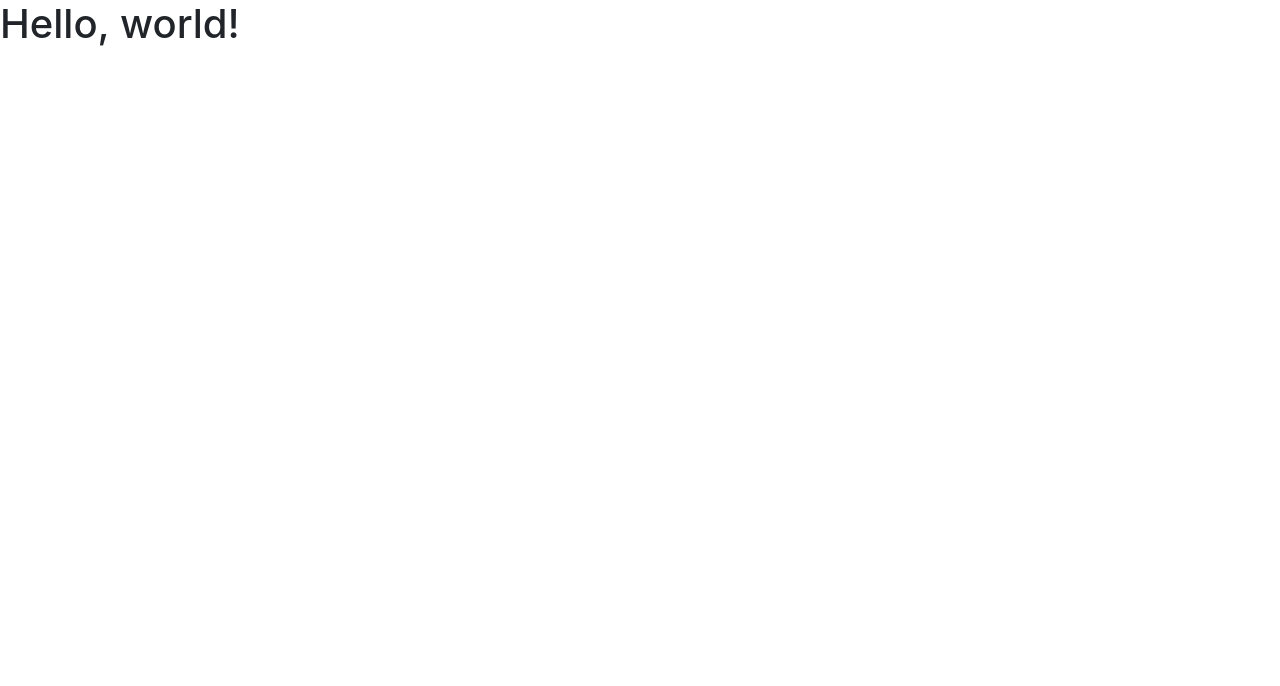
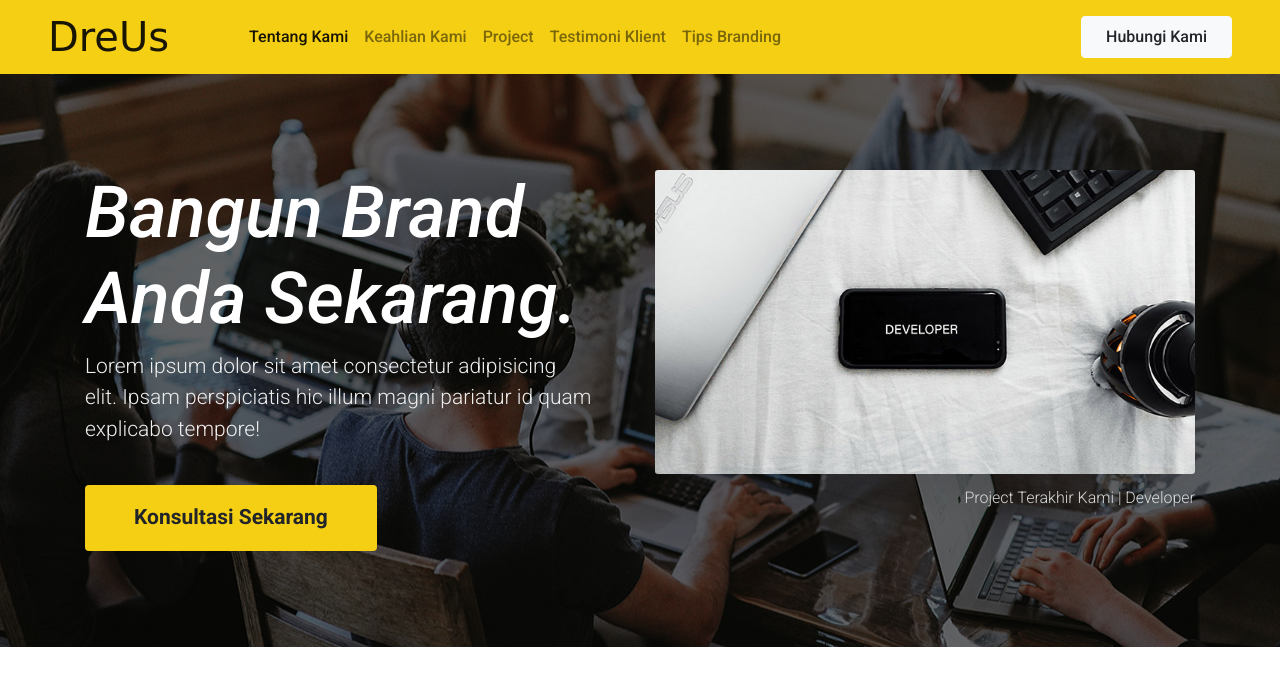
Before and after one commit to devxdreus/web-portfolio-3, a plain HTML site: page index.html in a window 1280 px wide. Drawn offline with Linux system fonts and the light colour scheme; a web font is replaced by a local one.

Commit message:
add navbar and banner

```diff
--- /dev/null
+++ b/css/global.css
@@ -0,0 +1,28 @@
+@import url('https://fonts.googleapis.com/css2?family=Modak&family=Roboto:ital,wght@0,100;0,300;0,400;0,500;0,700;0,900;1,100;1,300;1,400;1,500;1,700;1,900&display=swap');
+
+:root{
+  --primary-color: #f5cf14;
+  --secondary-color: #e0ac00;
+  --shadow-color: 0 10px 30px rgba(118, 85, 225, .3);
+  --box-shadow: 0 10px 30px rgba(57, 56, 61, .205);
+
+  /* font family */
+  --roboto: 'Roboto', cursive;
+  --modak: 'Modak', cursive;;
+}
+
+body {
+  font-family: var(--roboto)
+}
+
+.btn {
+  font-weight: 500 !important;
+}
+
+.button-kuning {
+  background-color: #f5cf14;
+}
+
+.button-kuning:hover {
+  background-color: #e0ac00;
+}
--- a/css/style.css
+++ b/css/style.css
@@ -0,0 +1,72 @@
+@import url(./global.css);
+
+/* header */
+
+.header .navbar {
+  background-color: #f5cf14;
+  font-weight: 500;
+}
+
+.header .navbar-brand {
+  font-family: 'Modak', cursive;
+  font-size: 2.5em;
+  line-height: 1.2em;
+}
+
+/* end header */
+
+/* banner */
+
+.banner {
+  background: url(../img/backgorund-1.jpg) no-repeat;
+  background-size: cover;
+  background-position: center;
+  position: relative;
+}
+
+.banner::after {
+  content: '';
+  position: absolute;
+  display: block;
+  width: 100%;
+  height: 100%;
+  background-color: rgba(0,0,0,.5);
+  bottom: 0;
+}
+
+.banner .container {
+  position: relative;
+  z-index: 1;
+}
+
+.banner button {
+  z-index: 9;
+  font-size: 21px;
+  font-weight: 700 !important;
+}
+
+.banner h1 {
+  color: #fff;
+  font-size: 72px;
+  font-style: italic;
+}
+
+.banner p {
+  color: #eee;
+  font-size: 21px;
+  font-weight: 300;
+}
+
+.banner .brand-img img {
+  width: 100%;
+  box-shadow: var(--box-shadow);
+  border-radius: .2rem;
+}
+
+.banner .brand-img span {
+  color: #dbdbdb;
+  font-weight: 300;
+  line-height: 48px;
+}
+
+/* end banner */
--- a/index.html
+++ b/index.html
@@ -14,7 +14,64 @@
 </head>
 
 <body>
-    <h1>Hello, world!</h1>
+
+    <!-- Header -->
+    <header class="header">
+        <nav class="navbar navbar-expand-lg navbar-light py-2 px-5">
+            <a class="navbar-brand mr-5" href="#">DreUs</a>
+            <button class="navbar-toggler" type="button" data-toggle="collapse" data-target="#navbarNav"
+                aria-controls="navbarNav" aria-expanded="false" aria-label="Toggle navigation">
+                <span class="navbar-toggler-icon"></span>
+            </button>
+            <div class="collapse navbar-collapse ml-4" id="navbarNav">
+                <ul class="navbar-nav mr-auto">
+                    <li class="nav-item active">
+                        <a class="nav-link" href="#">Tentang Kami <span class="sr-only">(current)</span></a>
+                    </li>
+                    <li class="nav-item">
+                        <a class="nav-link" href="#">Keahlian Kami</a>
+                    </li>
+                    <li class="nav-item">
+                        <a class="nav-link" href="#">Project</a>
+                    </li>
+                    <li class="nav-item">
+                        <a class="nav-link" href="#">Testimoni Klient</a>
+                    </li>
+                    <li class="nav-item">
+                        <a class="nav-link" href="#">Tips Branding</a>
+                    </li>
+                </ul>
+                <button class="btn btn-light px-4 py-2">Hubungi Kami</button>
+            </div>
+        </nav>
+    </header>
+
+    <!-- banner -->
+    <section class="banner">
+        <div class="container py-5">
+            <div class="row py-5">
+                <div class="col-lg-6 pr-5">
+                    <h1 class="text-capitalize">bangun brand anda sekarang.</h1>
+                    <p>Lorem ipsum dolor sit amet consectetur adipisicing elit. Ipsam perspiciatis hic illum magni
+                        pariatur id quam explicabo tempore!</p>
+                    <button class="btn button-kuning text-capitalize py-3 px-5 mt-4">konsultasi sekarang</button>
+                </div>
+                <div class="col-lg-6">
+                    <div class="brand-img text-right">
+                        <img src="img/banner.jpg" alt="Brand">
+                        <span class="text-capitalize">Project terakhir kami | Developer</span>
+                    </div>
+                </div>
+            </div>
+        </div>
+    </section>
+
+
+
+
+
+
+
 
     <!-- Optional JavaScript -->
     <!-- jQuery first, then Popper.js, then Bootstrap JS -->
```
Also changed, not shown: img/about.jpg (added), img/backgorund-1.jpg (added), img/background-2.jpg (added), img/banner.jpg (added), img/brand1.png (added), img/brand2.png (added), img/brand3.png (added), img/brand4.png (added), img/brand5.png (added), img/brand6.png (added), img/project-1.jpg (added), img/project-2.jpg (added), img/project-3.jpg (added).
